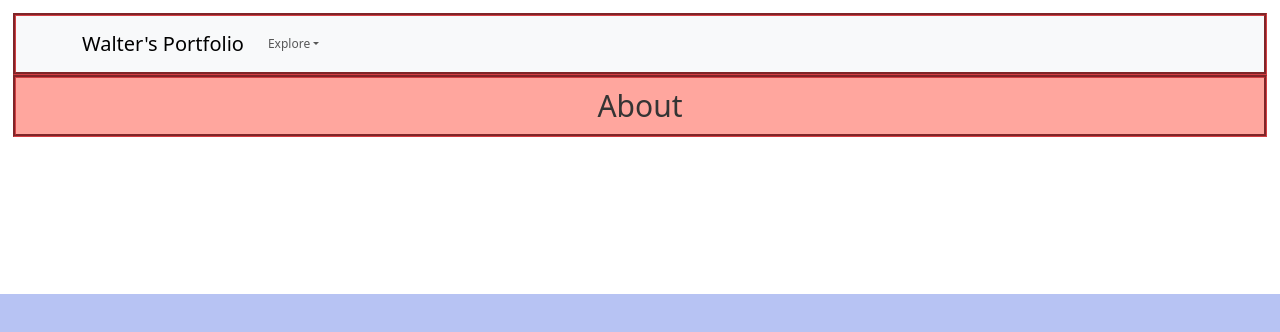
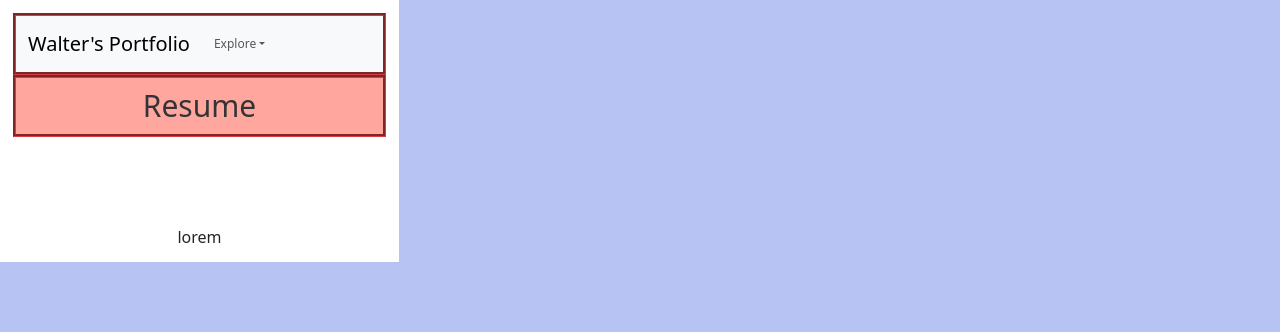
Before and after one commit to Walter-Conwell/react-portfolio, a React (Create React App) app: page /Resume in a window 1280 px wide. Shown: the top 332 px of the page. Built offline with nearby package versions, Linux system fonts and the light colour scheme.

Commit message:
working on getting routes working

```diff
--- a/src/App.js
+++ b/src/App.js
@@ -1,24 +1,26 @@
 import React from "react";
+import './App.css';
 import { BrowserRouter as Router, Route, Routes } from "react-router-dom";
 import Navigation from "./Components/Navigation";
 // import Header from "./Components/Header"
 import About from "./Components/About"
-// import Footer from "./Components/Footer"
-// import Portfolio from "./Components/Portfolio"
-import './App.css';
 import 'bootstrap/dist/css/bootstrap.min.css';
+import Footer from "./Components/Footer";
+import Portfolio from "./Components/Portfolio";
+import Resume from "./Components/Resume";
 
 function App() {
   return (
-    <div className="App">
+    <div className="App bg dkblue">
       <Router>
       <Navigation/>
-      <About/>
-
+        <Routes>
+          <Route path="/" element={<About />} />
+          <Route path="/Footer" element={<Footer />} />
+          <Route path="/Portfolio" element={<Portfolio />} />
+          <Route path="/Resume" element={<Resume />} />
+        </Routes>
       </Router>
-      {/* <Header/> */}
-      {/* <Portfolio/> */}
-      {/* <Footer/> */}
     </div>
   );
 }
--- a/src/Components/About.js
+++ b/src/Components/About.js
@@ -3,7 +3,7 @@ function About() {
   return (
     <div>
       <section id="About">
-        <h1 className="header">About</h1>
+        <h1 className="header bg=dkblue">About</h1>
         <p id="text">
           Hello! My name is Walter Conwell Jr. I'm a recent graduate of the Edx Full Stack Web Development Bootcamp at the University of Denver.
           I've always been fascinated by the programming.
--- /dev/null
+++ b/src/Components/Resume.js
@@ -0,0 +1,23 @@
+import React from "react";
+import { BrowserRouter as Router, Route, Routes } from "react-router-dom";
+// import Navigation from "./Components/Navigation";
+// import Header from "./Components/Header"
+// import About from "./Components/About"
+// import './App.css';
+import 'bootstrap/dist/css/bootstrap.min.css';
+// import Footer from "./Components/Footer";
+// import Portfolio from "./Components/Portfolio";
+
+function Resume() {
+    return (
+      <div>
+        <section className="Resume">
+          <h1 className="header">Resume</h1>
+          <p id="text">walterdanteconwelljr@gmail.com</p>
+          <p id="text">Github Profile: https://github.com/Walter-Conwell</p>
+        </section>
+        <form>lorem</form>
+      </div>
+    );
+  }
+  export default Resume;
```
